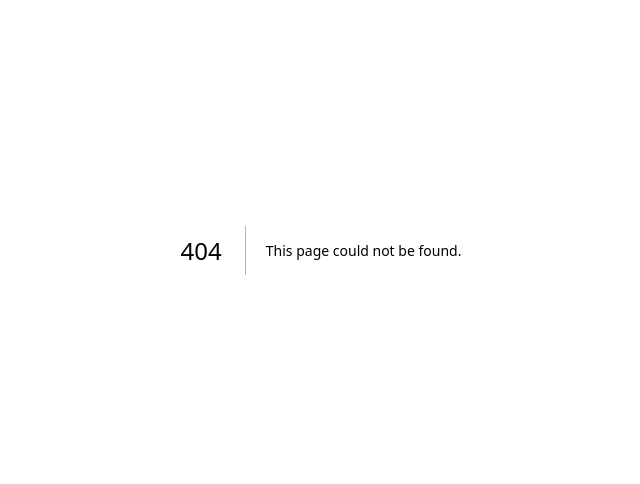
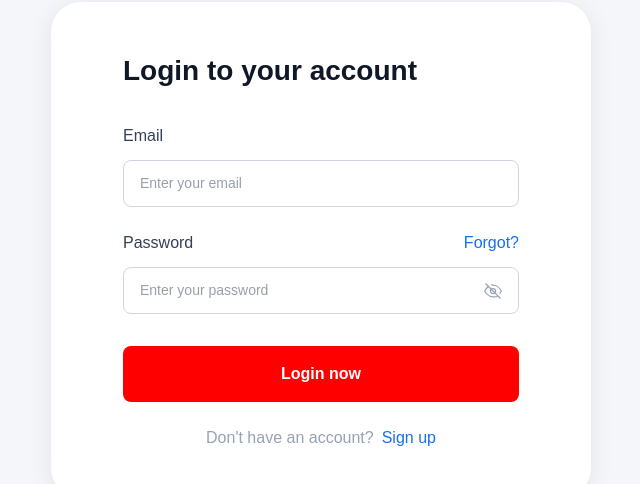
Before and after one commit to kietnguyennnst/Demo-Cursor, a Next.js app: page /login in a window 1280 px wide. Before the commit this address had no page. Shown: the part 150-634 px from the top of the page, without its empty margins (319-959 px from the left). Built offline with nearby package versions, Linux system fonts and the light colour scheme.

Commit message:
feat(DEMO-5): create login page

```diff
--- /dev/null
+++ b/src/app/login/page.tsx
@@ -0,0 +1,162 @@
+"use client";
+import React, { useState } from 'react';
+
+export default function LoginPage() {
+  const [showPassword, setShowPassword] = useState(false);
+  const [email, setEmail] = useState('');
+  const [password, setPassword] = useState('');
+
+  return (
+    <div style={{
+      minHeight: '100vh',
+      background: '#f5f6fa',
+      display: 'flex',
+      alignItems: 'center',
+      justifyContent: 'center',
+    }}>
+      <div style={{
+        background: '#fff',
+        borderRadius: 30,
+        boxShadow: '0 4px 24px rgba(16, 24, 40, 0.08)',
+        padding: '48px 72px',
+        width: 540,
+        display: 'flex',
+        flexDirection: 'column',
+        alignItems: 'center',
+      }}>
+        <h2 style={{
+          fontFamily: 'Poppins, sans-serif',
+          fontSize: 28,
+          fontWeight: 600,
+          color: '#101828',
+          marginBottom: 32,
+          alignSelf: 'flex-start',
+        }}>
+          Login to your account
+        </h2>
+        <form style={{ width: '100%', display: 'flex', flexDirection: 'column', gap: 24 }}>
+          <div style={{ display: 'flex', flexDirection: 'column', gap: 12 }}>
+            <label htmlFor="email" style={{
+              fontFamily: 'Poppins, sans-serif',
+              fontSize: 16,
+              fontWeight: 400,
+              color: '#344054',
+              textTransform: 'capitalize',
+            }}>Email</label>
+            <input
+              id="email"
+              type="email"
+              placeholder="Enter your email"
+              value={email}
+              onChange={e => setEmail(e.target.value)}
+              autoComplete="username"
+              style={{
+                width: '100%',
+                padding: '12px 16px',
+                border: '1px solid #d0d5dd',
+                borderRadius: 8,
+                fontFamily: 'Poppins, sans-serif',
+                fontSize: 14,
+                color: '#344054',
+                background: '#fff',
+                outline: 'none',
+                marginBottom: 0,
+              }}
+            />
+          </div>
+          <div style={{ display: 'flex', flexDirection: 'column', gap: 12 }}>
+            <div style={{ display: 'flex', justifyContent: 'space-between', alignItems: 'center' }}>
+              <label htmlFor="password" style={{
+                fontFamily: 'Poppins, sans-serif',
+                fontSize: 16,
+                fontWeight: 400,
+                color: '#344054',
+                textTransform: 'capitalize',
+              }}>Password</label>
+              <a href="#" style={{
+                fontFamily: 'Poppins, sans-serif',
+                fontSize: 16,
+                color: '#1570ef',
+                textDecoration: 'none',
+                cursor: 'pointer',
+              }}>Forgot?</a>
+            </div>
+            <div style={{ position: 'relative', display: 'flex', alignItems: 'center' }}>
+              <input
+                id="password"
+                type={showPassword ? 'text' : 'password'}
+                placeholder="Enter your password"
+                value={password}
+                onChange={e => setPassword(e.target.value)}
+                autoComplete="current-password"
+                style={{
+                  width: '100%',
+                  padding: '12px 16px',
+                  border: '1px solid #d0d5dd',
+                  borderRadius: 8,
+                  fontFamily: 'Poppins, sans-serif',
+                  fontSize: 14,
+                  color: '#344054',
+                  background: '#fff',
+                  outline: 'none',
+                }}
+              />
+              <button
+                type="button"
+                onClick={() => setShowPassword(v => !v)}
+                aria-label={showPassword ? 'Hide password' : 'Show password'}
+                style={{
+                  position: 'absolute',
+                  right: 16,
+                  background: 'none',
+                  border: 'none',
+                  cursor: 'pointer',
+                  padding: 0,
+                }}
+              >
+                {showPassword ? (
+                  <svg width="20" height="20" fill="none" stroke="#98A2B3" strokeWidth="1.5" viewBox="0 0 24 24">
+                    <path d="M2 12s3.5-7 10-7 10 7 10 7-3.5 7-10 7-10-7-10-7z" />
+                    <circle cx="12" cy="12" r="3" />
+                  </svg>
+                ) : (
+                  <svg width="20" height="20" fill="none" stroke="#98A2B3" strokeWidth="1.5" viewBox="0 0 24 24">
+                    <path d="M17.94 17.94A10.94 10.94 0 0 1 12 19c-6.5 0-10-7-10-7a21.8 21.8 0 0 1 5.06-6.06M9.9 4.24A10.94 10.94 0 0 1 12 5c6.5 0 10 7 10 7a21.8 21.8 0 0 1-2.06 3.06M15 12a3 3 0 0 1-3 3m0 0a3 3 0 0 1-3-3m6 0a3 3 0 0 0-3-3m0 0a3 3 0 0 0-3 3" />
+                    <line x1="3" y1="3" x2="21" y2="21" />
+                  </svg>
+                )}
+              </button>
+            </div>
+          </div>
+          <button
+            type="submit"
+            style={{
+              width: '100%',
+              padding: 16,
+              background: '#ff0000',
+              color: '#fcfcfd',
+              fontFamily: 'Poppins, sans-serif',
+              fontSize: 16,
+              fontWeight: 600,
+              border: 'none',
+              borderRadius: 8,
+              cursor: 'pointer',
+              marginTop: 8,
+              transition: 'background 0.2s',
+            }}
+          >
+            Login now
+          </button>
+        </form>
+        <div style={{ display: 'flex', justifyContent: 'center', alignItems: 'center', gap: 8, marginTop: 24 }}>
+          <span style={{ fontFamily: 'Poppins, sans-serif', fontSize: 16, color: '#98a2b3' }}>
+            Don't have an account?
+          </span>
+          <a href="#" style={{ fontFamily: 'Poppins, sans-serif', fontSize: 16, color: '#1570ef', textDecoration: 'none', cursor: 'pointer', fontWeight: 500 }}>
+            Sign up
+          </a>
+        </div>
+      </div>
+    </div>
+  );
+}
```
